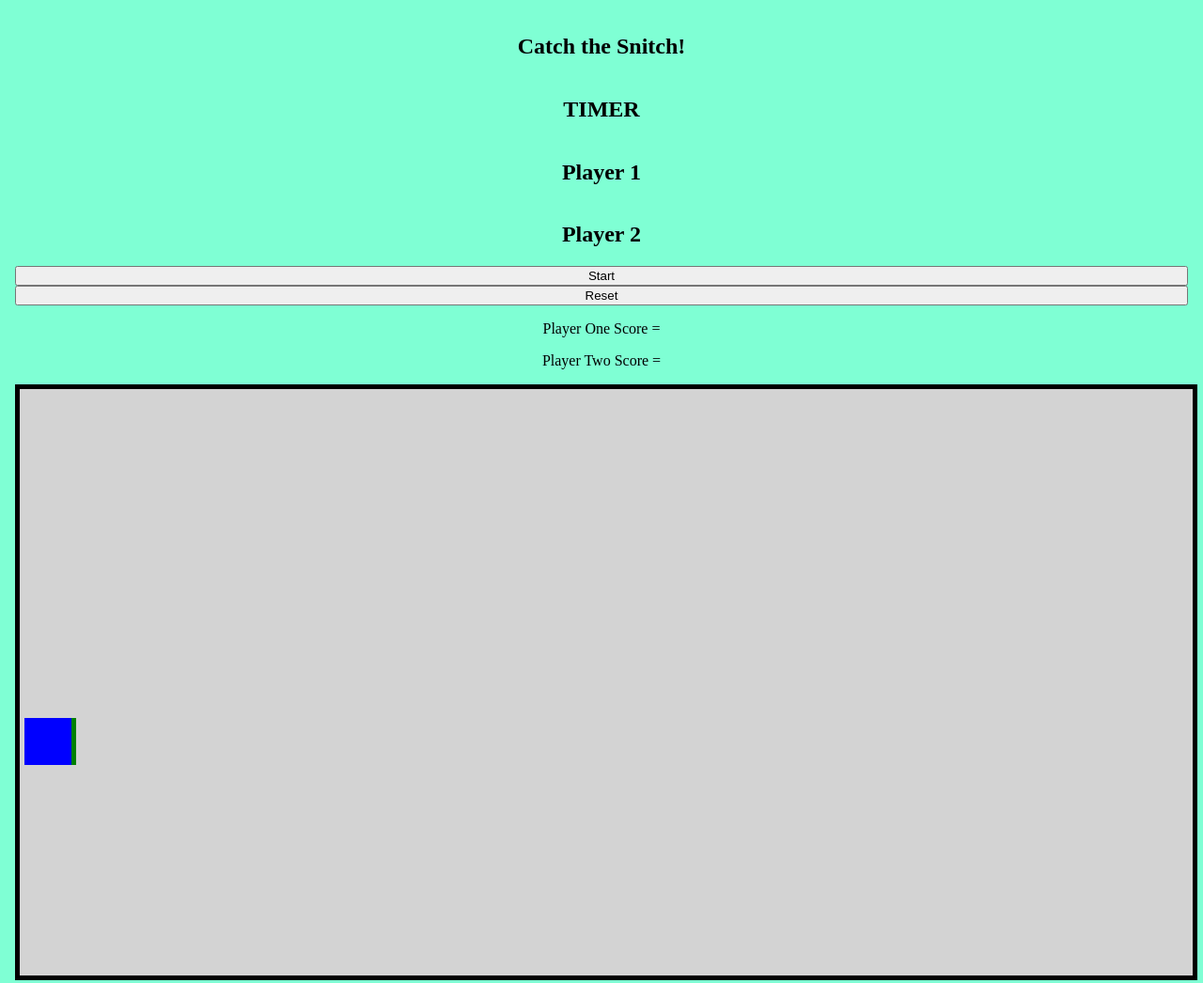
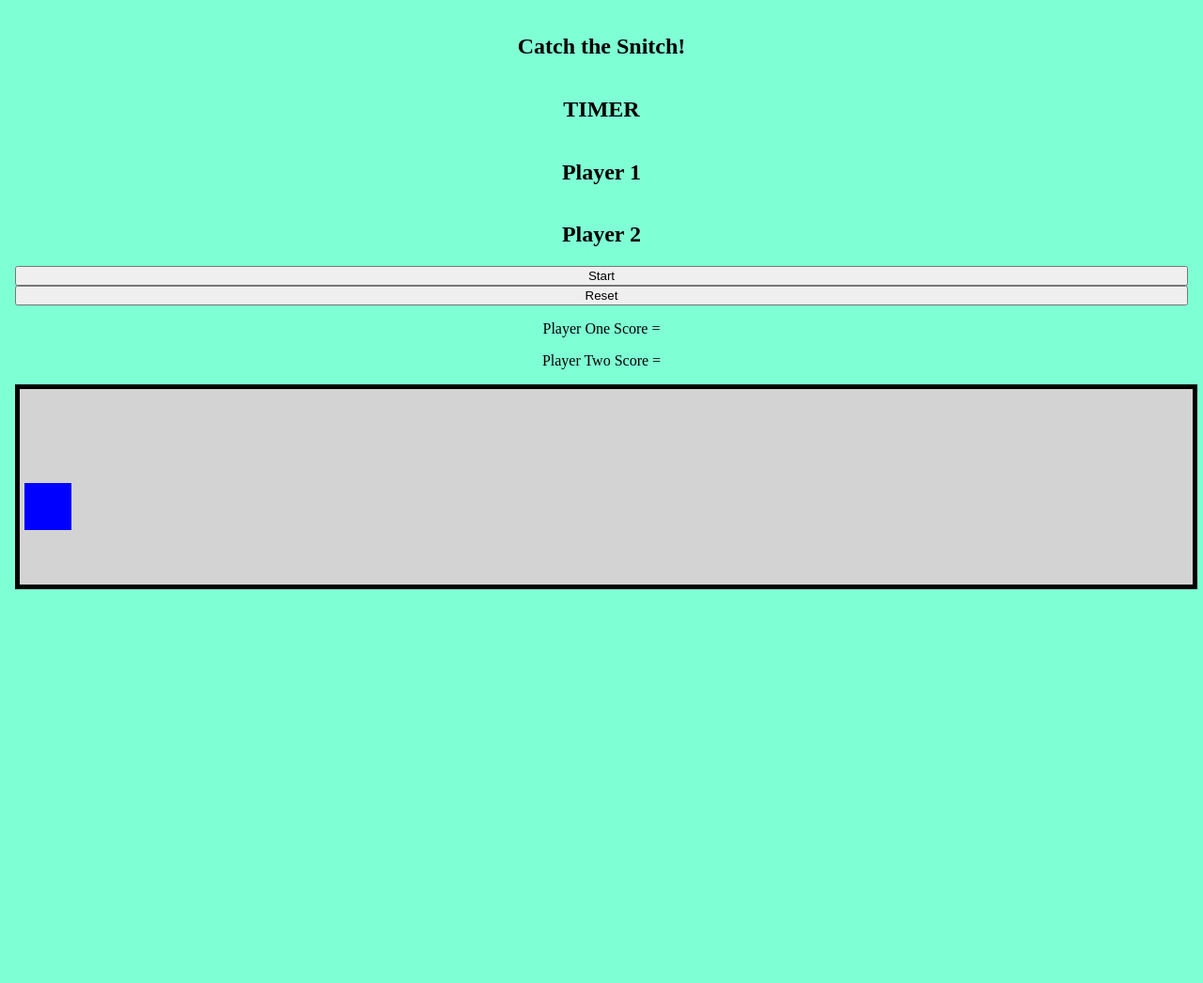
Before and after one commit to SClemson49/Snitches-get-Stiches, a plain HTML site: page index.html in a window 1280 px wide. Shown: the whole page at 94% size. After the commit the page ends 800 px from the top, so only its background shows below. Drawn offline with Linux system fonts and the light colour scheme.

Commit message:
added gameActive

```diff
--- a/index.html
+++ b/index.html
@@ -21,7 +21,7 @@
             <p id = 'playerTwoScore'>Player Two Score = </p>
             </div>
         <main>
-        <canvas id="canvas"></canvas>
+        <canvas id="canvas" height="50" ></canvas>
     </main>
  </div>
  <script src='./script.js '></script>
--- a/script.js
+++ b/script.js
@@ -53,12 +53,10 @@ class Enemy {
     update(){
         // this.x += this.dx; // move left right
         this.y += this.dy;
+
     }
+}
 
-
-
-
-}
 class Goal {
     constructor(x, y, width, height, color){
         this.x = x
@@ -72,19 +70,16 @@ class Goal {
         context.fillRect(this.x, this.y, this.width, this.height)
     }
 }
+
+
  // player units
 const gameLoopInterval = setInterval(gameLoop, 30)
-const playerOne = new Player(5, 350, 50, 50, 'blue')
-const playerTwo = new Player(10, 350, 50, 50, 'green')
-const enemy = new Enemy(100, 0, 50, 50, 'red', 10) // enemy speed
+const player = new Player(5, 100, 50, 50, 'blue')
+const goal = new Goal(1500, 125, 15, 15, 'yellow')
 
-const updateEnemy = function(){
-    requestAnimationFrame(updateEnemy)
-    enemy.update();
+let playerTurn = 'playerOne'
 
-}
-updateEnemy()
-const goal = new Goal(1500, 350, 15, 15, 'yellow')
+
 const pressedKeys = {}
 
 // start button - timer
@@ -110,6 +105,7 @@ resetBtn.addEventListener("click", function(){
 // console.log('reset btn clicked')
 
 
+
 })
 
 
@@ -121,38 +117,31 @@ resetBtn.addEventListener("click", function(){
 
 // user input to move
 function handleMovement() {
-    const speed = 10
+    if (!gameActive){
+        return}
+
+const speed = 10
     if (pressedKeys.w) {
-        playerOne.y -= speed
+        player.y -= speed
     }
     if (pressedKeys.s) {
-        playerOne.y += speed
+        player.y += speed
     }
     if (pressedKeys.a) {
-        playerOne.x -= speed
+        player.x -= speed
     }
     if (pressedKeys.d) {
-        playerOne.x += speed
-    }
-    if (pressedKeys.i) {
-        playerTwo.y -= speed
-    }
-    if (pressedKeys.k) {
-        playerTwo.y += speed
-    }
-    if (pressedKeys.j) {
-        playerTwo.x -= speed
-    }
-    if (pressedKeys.l) {
-        playerTwo.x += speed
+        player.x += speed
     }
 }
+
 
 
 document.addEventListener('keydown', e => pressedKeys[e.key] = true)
 document.addEventListener('keyup', e => pressedKeys[e.key] = false)
 
 //gameLoop -- GAME LOGIC --
+let gameActive = true
 
 function gameLoop(){
     context.clearRect(0,0, canvas.width, canvas.height)
@@ -161,13 +150,17 @@ function gameLoop(){
 
 
     // detect hit
-    if (detectHitOne(enemy)){
+    if (detectHit(enemy)){
+        gameActive = false
         //end game
         console.log('game over')
         playerOneName.innerText = "Player one has died"
         timer.innerText = "YOU DIED"
+
+
     }
-    if (detectWinOne()){
+    if (detectWin()){
+        gameActive = false
         //end game
         console.log('WINNER')
         playerOneName.innerText = "Player one has caught the Snitch"
@@ -176,70 +169,48 @@ function gameLoop(){
 
 
 
-    // PLAYER 2
 
-    playerTwo.render()
-    if (detectHitTwo()){
-        //end game
-        console.log('game over')
-        playerTwoName.innerText = "Player Two has died"
-        timer.innerText = "YOU DIED"
-    }
-    if (detectWinTwo()){
-        //end game
-        console.log('WINNER')
-        playerTwoName.innerText = "Player Two has caught the Snitch"
-        timer.innerText = "NEXT ROUND"
-    }
 
-    playerOne.render()
+    player.render()
 
     enemy.render()
 
     goal.render()
-}
+
+
+    }
 
 
 // player turns
 
 
 // enemy movement
+const enemy = new Enemy(100  ,-100, 50, 50, 'red',5) // enemy speed
+
+const updateEnemy = function(){
+    requestAnimationFrame(updateEnemy)
+    enemy.update();
+
+}
+updateEnemy()
 
 
 // collision detection
 // axis aligned bounding box collision detection. AABB collision detection
 
-function detectHitOne(){
-    const left = playerOne.x + playerOne.width >= enemy.x
-    const right = playerOne.x <= enemy.x + enemy.width
-    const top = playerOne.y + playerOne.height >= enemy.y
-    const bottom = playerOne.y <= enemy.y + enemy.height
+function detectHit(){
+    const left = player.x + player.width >= enemy.x
+    const right = player.x <= enemy.x + enemy.width
+    const top = player.y + player.height >= enemy.y
+    const bottom = player.y <= enemy.y + enemy.height
 return left && right && top && bottom
 }
 
-    // console.log(left, right, left && right)
-    // console.log(left, right, top, bottom)
 
-function detectWinOne(){
-    const left = playerOne.x + playerOne.width >= goal.x
-    const right = playerOne.x <= goal.x + goal.width
-    const top = playerOne.y + playerOne.height >= goal.y
-    const bottom = playerOne.y <= goal.y + goal.height
+function detectWin(){
+    const left = player.x + player.width >= goal.x
+    const right = player.x <= goal.x + goal.width
+    const top = player.y + player.height >= goal.y
+    const bottom = player.y <= goal.y + goal.height
 return left && right && top && bottom
 }
-//PLAYER TWO
-function detectWinTwo(){
-    const left = playerTwo.x + playerTwo.width >= goal.x
-    const right = playerTwo.x <= goal.x + goal.width
-    const top = playerTwo.y + playerTwo.height >= goal.y
-    const bottom = playerTwo.y <= goal.y + goal.height
-return left && right && top && bottom
-}
-
-function detectHitTwo(){
-    const leftTwo = playerTwo.x + playerTwo.width >= enemy.x
-    const rightTwo = playerTwo.x <= enemy.x + enemy.width
-    const topTwo = playerTwo.y + playerTwo.height >= enemy.y
-    const bottomTwo = playerTwo.y <= enemy.y + enemy.height
-return leftTwo && rightTwo && topTwo && bottomTwo
-}
```
